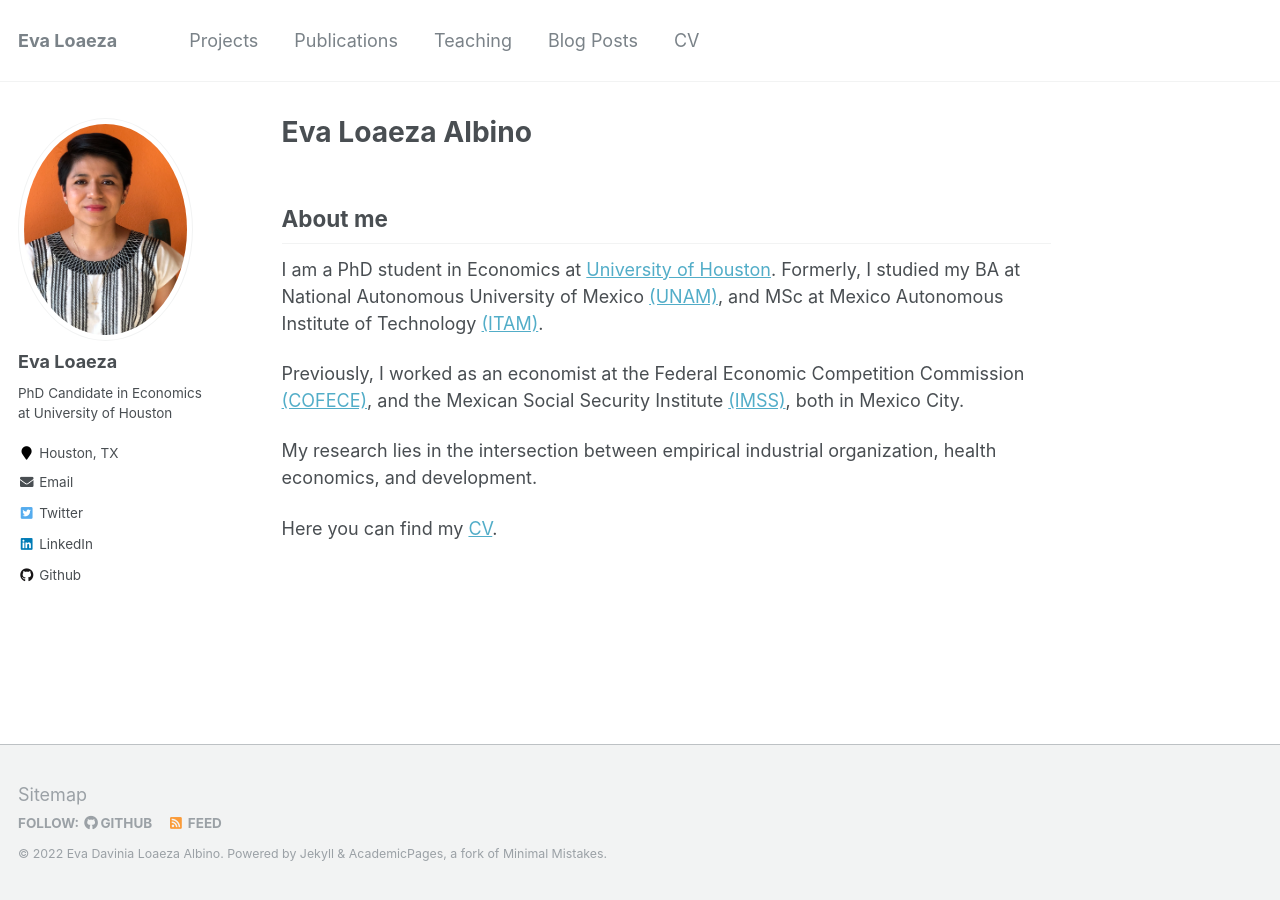
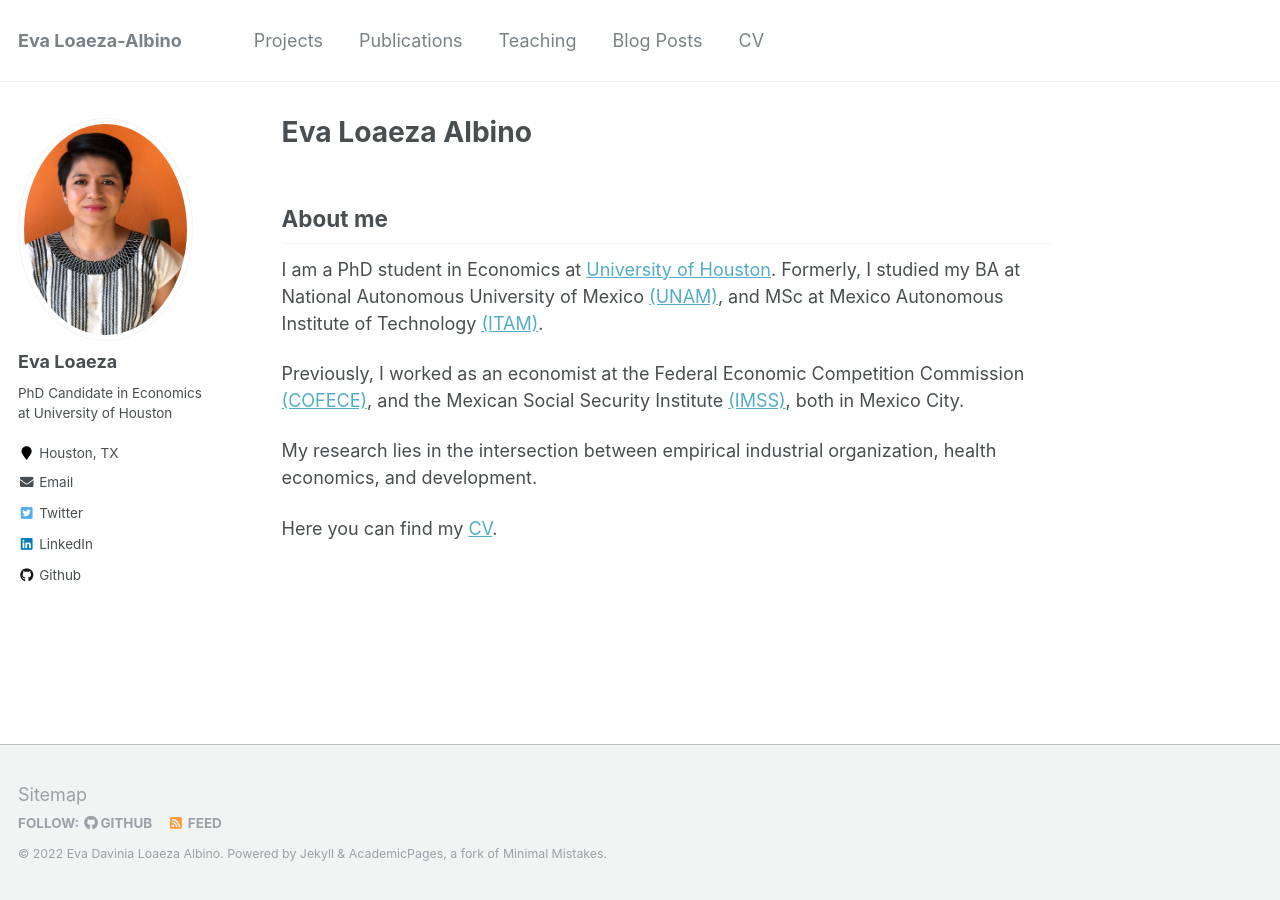
Before and after one commit to evaloaeza/evaloaeza.github.io, a Jekyll site: the page built from _pages/about.md, in a window 1280 px wide. Built offline with Jekyll 4.4.1, drawn with Linux system fonts in a browser that asks for light colours.

Commit message:
Update _config.yml

```diff
--- a/_config.yml
+++ b/_config.yml
@@ -7,7 +7,7 @@
 
 # Site Settings
 locale                   : "en-US"
-title                    : "Eva Loaeza"
+title                    : "Eva Loaeza-Albino"
 title_separator          : "-"
 name                     : &name "Eva Davinia Loaeza Albino"
 description              : &description "PhD Candidate in Economics at University of Houston"
```
